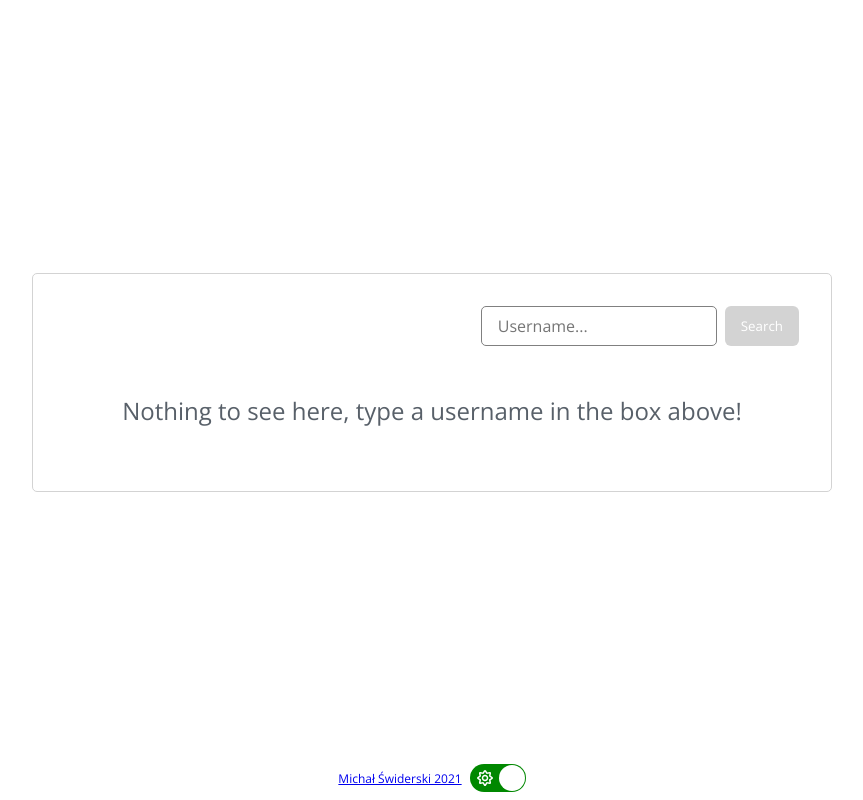
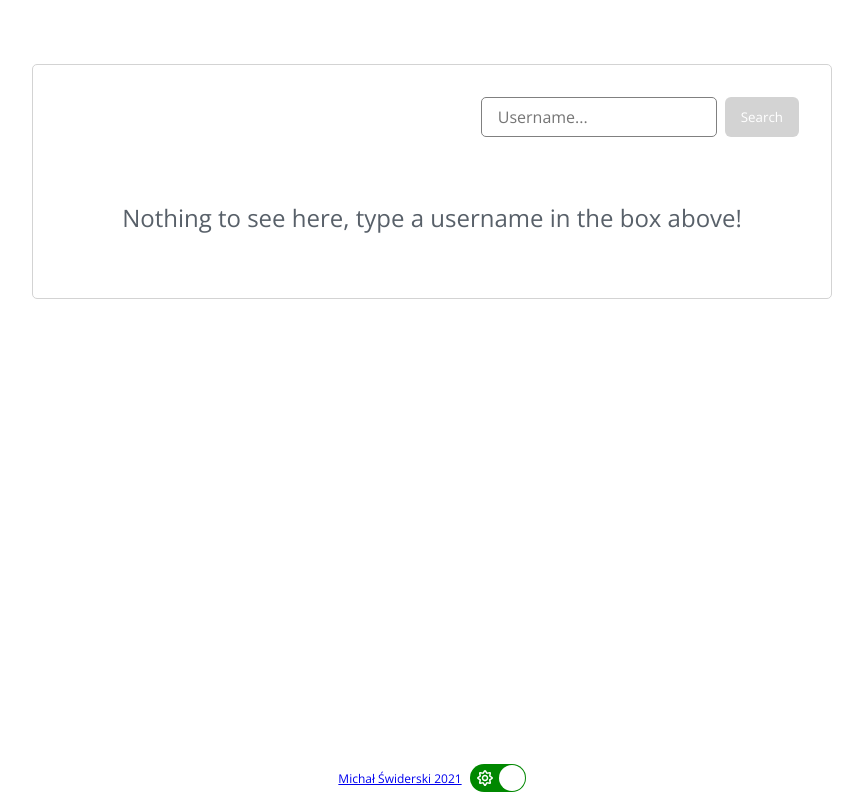
Before and after one commit to michal-swiderski/allegro-github, a React (Create React App) app: page / in a window 1280 px wide. Shown: the whole page, without its empty margins (208-1071 px from the left). Built offline with nearby package versions, Linux system fonts and the light colour scheme.

Commit message:
Fix layout

```diff
--- a/src/App.css
+++ b/src/App.css
@@ -20,7 +20,3 @@ body {
     justify-content: space-between;
     padding: 0 16px;
 }
-
-.debug {
-    border: 1px solid red;
-}
--- a/src/App.js
+++ b/src/App.js
@@ -16,7 +16,6 @@ import {
 } from "react-router-dom";
 
 function App() {
-
   const isDarkTheme = useSelector(getTheme);
 
   return (
@@ -24,15 +23,12 @@ function App() {
       <ThemeProvider theme={isDarkTheme ? darkTheme : lightTheme}>
         <GlobalStyle/>
         <div className="App">
-          <span/>
-          <div>
             <Switch>
               <Route exact path="/:username?/:page?">
                 <MainContainer/>
               </Route>
               <Redirect to="/"/>
             </Switch>
-          </div>
           <Footer/>
         </div>
       </ThemeProvider>
--- a/src/components/Footer/styles.js
+++ b/src/components/Footer/styles.js
@@ -7,6 +7,7 @@ export const StyledFooter = styled.footer`
   align-items: center;
   justify-content: center;
   padding-bottom: ${props => props.theme.spacing.padding / 2}px;
+  margin-top: ${props => props.theme.spacing.padding}px;
   font-size: 1.2rem;
 
   & > a {
--- a/src/components/MainContainer/MainContainer.js
+++ b/src/components/MainContainer/MainContainer.js
@@ -1,5 +1,4 @@
 import React, {useEffect} from 'react';
-import styled from 'styled-components';
 import LoadingOverlay from "../LoadingOverlay/LoadingOverlay";
 import SearchBar from "../SearchBar/SearchBar";
 import RepoList from "../RepoList/RepoList";
@@ -7,18 +6,8 @@ import {useDispatch, useSelector} from "react-redux";
 import {isFetching} from "../../store/selectors";
 import {useParams} from 'react-router-dom';
 import {changePage, setUsername} from "../../store/actions";
+import {MainContentWrapper, MainWrapper} from "./styles";
 
-const ContainerDiv = styled.div`
-  position: relative;
-  display: flex;
-  justify-content: center;
-  flex-direction: column;
-  margin: auto;
-  max-width: 800px;
-  padding: ${props => props.theme.spacing.padding * 2}px;
-  border: 1px solid ${props => props.theme.colors.borderGray};
-  border-radius: 5px;
-`;
 
 const MainContainer = props => {
   const dispatch = useDispatch();
@@ -27,17 +16,24 @@ const MainContainer = props => {
 
   useEffect(() => {
     dispatch(setUsername(params.username || ''));
-    if(params.username) {
+    if (params.username) {
       dispatch(changePage(Number(params.page) || 1));
     }
   }, [dispatch, params.username, params.page]);
 
   return (
-    <ContainerDiv>
-      <LoadingOverlay show={loading}/>
-      <SearchBar/>
-      <RepoList/>
-    </ContainerDiv>
+    <div>
+      <MainWrapper>
+        {/*<header>*/}
+        {/*  <GithubLogo src={GitHubLogo} alt="github logo"/>*/}
+        {/*</header>*/}
+        <MainContentWrapper>
+          <LoadingOverlay show={loading}/>
+          <SearchBar/>
+          <RepoList/>
+        </MainContentWrapper>
+      </MainWrapper>
+    </div>
   );
 };
 
--- /dev/null
+++ b/src/components/MainContainer/styles.js
@@ -0,0 +1,27 @@
+import styled from 'styled-components';
+import breakpoints from "../../style/breakpoints";
+
+export const GithubLogo = styled.img`
+  height: 100px;
+  transform: translateX(-16px);
+`;
+
+export const MainWrapper = styled.main`
+  max-width: 800px;
+  margin: auto;
+  padding-top: ${props => props.theme.spacing.padding * 4}px;
+
+  @media (max-width: ${breakpoints.sm}) {
+    padding-top: ${props => props.theme.spacing.padding}px;
+  }
+`;
+
+export const MainContentWrapper = styled.div`
+  position: relative;
+  display: flex;
+  justify-content: center;
+  flex-direction: column;
+  padding: ${props => props.theme.spacing.padding * 2}px;
+  border: 1px solid ${props => props.theme.colors.borderGray};
+  border-radius: 5px;
+`;
--- a/src/components/SearchBar/styles.js
+++ b/src/components/SearchBar/styles.js
@@ -5,7 +5,7 @@ export const MainWrapper = styled.div`
   display: flex;
   justify-content: space-between;
   flex-wrap: wrap;
-  margin-bottom: ${props => props.theme.spacing.padding}px;
+  margin-bottom: ${props => props.theme.spacing.padding * 2}px;
 `;
 
 export const PaginationWrapper = styled.div`
```
